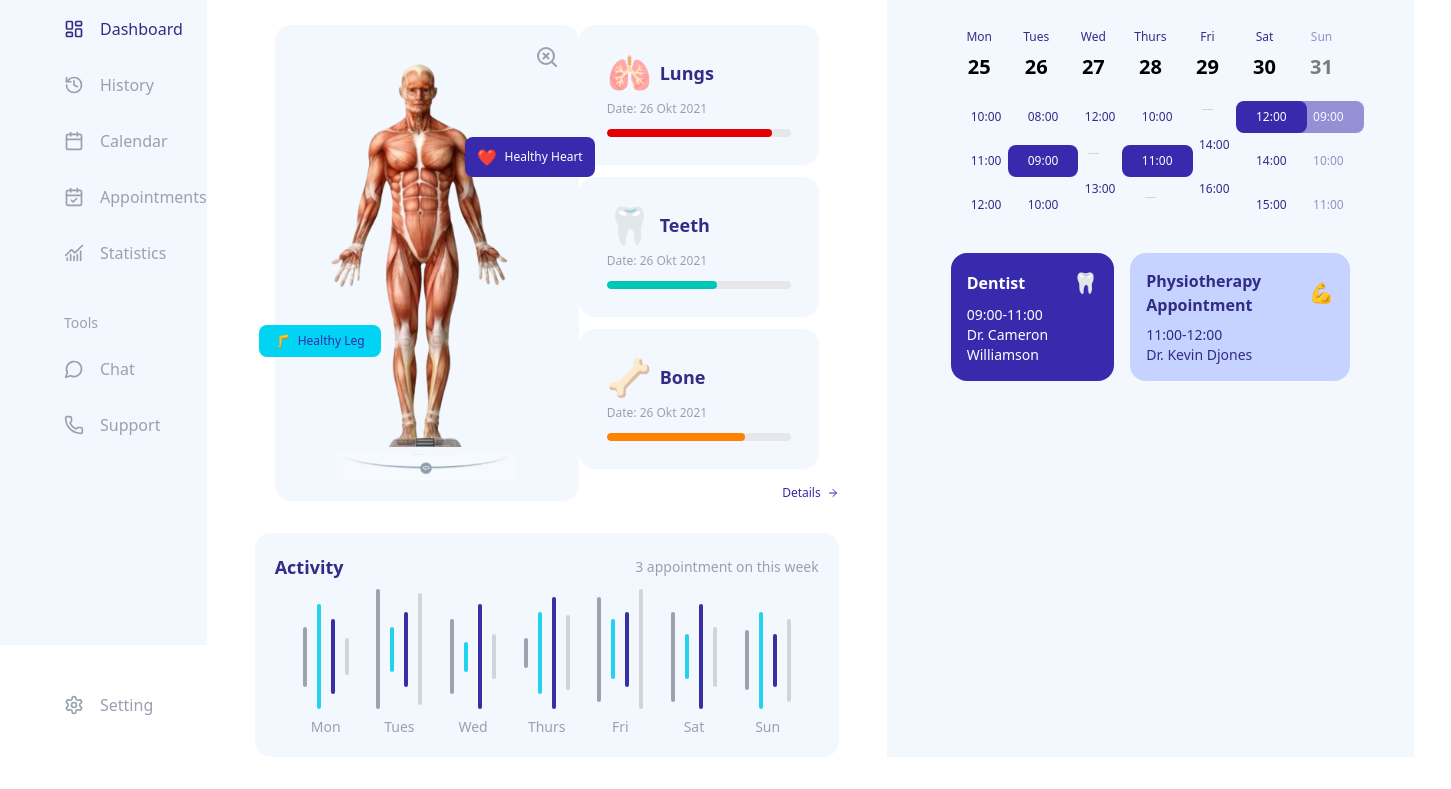
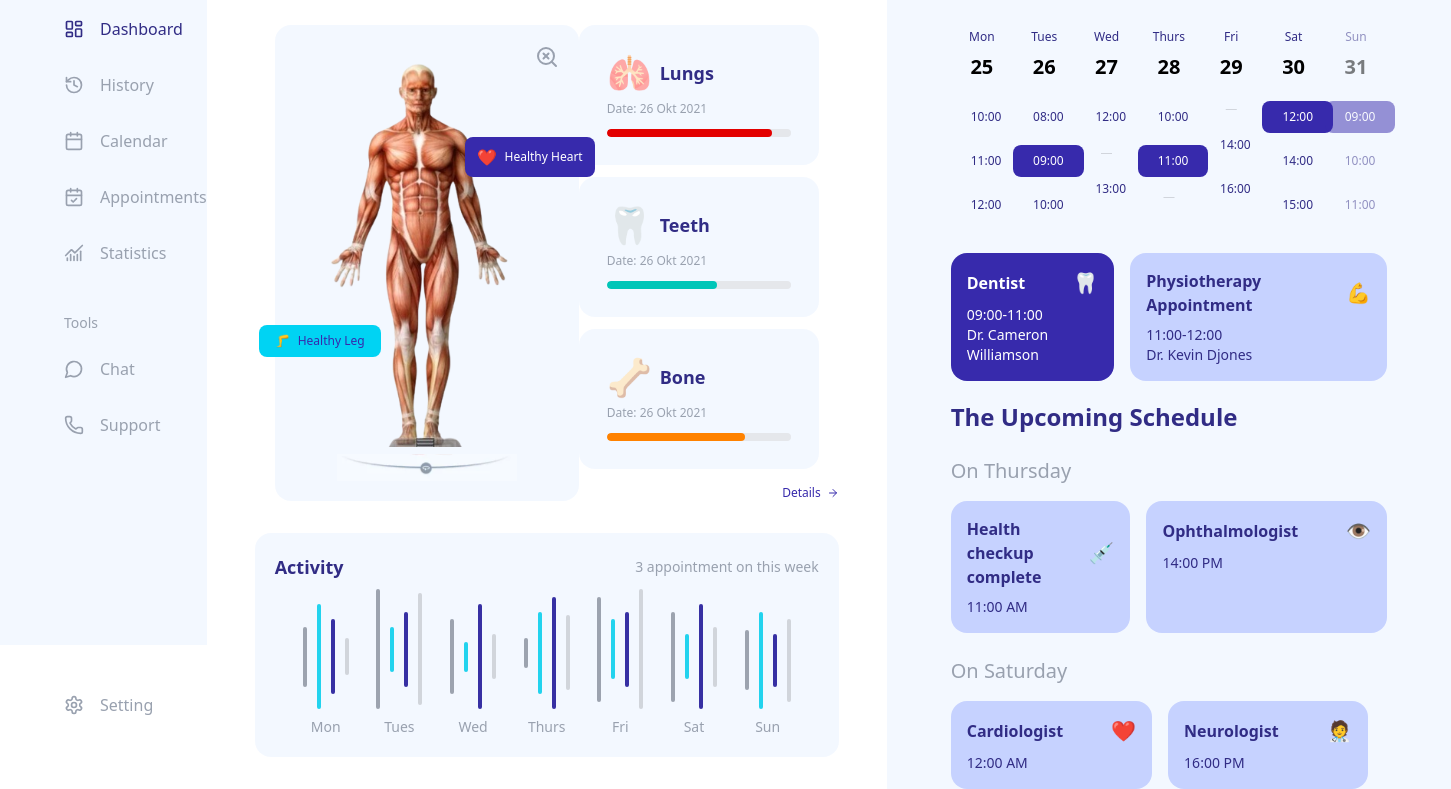
Before and after one commit to SatyabratDeveloper/healthcare-dashboard, a React (Vite) app: page / in a window 1280 px wide. Shown: the part 155-944 px from the top of the page, 1451 px wide, since content can reach past the window. Before the commit the page ends 912 px from the top, so only its background shows below. Built offline with nearby package versions, Linux system fonts and the light colour scheme.

Commit message:
add UpcomingSchedule component

```diff
--- a/src/components/DashboardMainContent/CalendarView/CalendarView.jsx
+++ b/src/components/DashboardMainContent/CalendarView/CalendarView.jsx
@@ -35,7 +35,7 @@ const CalendarView = () => {
   return (
     <>
       {/* Month Heading and Navigation */}
-      <div className="flex justify-between items-center mb-7">
+      <div className="flex justify-between items-center mb-7 max-w-2xl">
         <h3 className="text-lg font-semibold text-indigo-900">October 2021</h3>
         <div className="flex gap-4 text-indigo-900">
           <MoveLeft className="w-7 h-7 cursor-pointer" />
@@ -43,7 +43,7 @@ const CalendarView = () => {
         </div>
       </div>
       {/* Calendar */}
-      <div className="grid grid-cols-7">
+      <div className="grid grid-cols-7 max-w-2xl">
         {calendarData.map(({ day, date, slots, activeSlot, dimmed }, idx) => (
           <div
             key={idx}
--- /dev/null
+++ b/src/components/DashboardMainContent/UpcomingSchedule/UpcomingSchedule.jsx
@@ -0,0 +1,21 @@
+const UpcomingSchedule = ({ primary, title, time, icon }) => {
+  return (
+    <div
+      className={`${
+        primary === "true"
+          ? "bg-indigo-800 text-white"
+          : "bg-indigo-200 text-indigo-900"
+      } rounded-2xl p-4 mt-4`}
+    >
+      <div className="flex justify-between items-center">
+        <span className="font-semibold">{title}</span>
+        <span className="text-xl pl-12">{icon}</span>
+      </div>
+      <div className="mt-2 text-sm font-medium">
+        <div>{time}</div>
+      </div>
+    </div>
+  );
+};
+
+export default UpcomingSchedule;
--- a/src/components/DashboardOverviewPanel/ScheduleOverviewPanel.jsx
+++ b/src/components/DashboardOverviewPanel/ScheduleOverviewPanel.jsx
@@ -1,4 +1,4 @@
-import { CalendarView, SimpleAppointmentCard } from "../";
+import { CalendarView, SimpleAppointmentCard, UpcomingSchedule } from "../";
 const ScheduleOverviewPanel = () => {
   return (
     <div className="bg-blue-50/75 pt-32 px-16">
@@ -22,6 +22,51 @@ const ScheduleOverviewPanel = () => {
           variant="false"
         />
       </div>
+
+      {/* Upcoming Schedule */}
+      <div className="mt-5">
+        <div className="text-indigo-900 text-2xl font-semibold">
+          The Upcoming Schedule
+        </div>
+
+        {/* Upcoming Schedule on Thursday */}
+        <div className="text-gray-400 text-xl font-medium pt-6">
+          On Thursday
+        </div>
+        <div className="flex gap-4">
+          <UpcomingSchedule
+            primary="false"
+            title="Health checkup complete"
+            time="11:00 AM"
+            icon="💉"
+          />
+          <UpcomingSchedule
+            primary="false"
+            title="Ophthalmologist"
+            time="14:00 PM"
+            icon="👁️"
+          />
+        </div>
+
+        {/* Upcoming Schedule on Saturday */}
+        <div className="text-gray-400 text-xl font-medium pt-6">
+          On Saturday
+        </div>
+        <div className="flex gap-4">
+          <UpcomingSchedule
+            primary="false"
+            title="Cardiologist"
+            time="12:00 AM"
+            icon="❤️"
+          />
+          <UpcomingSchedule
+            primary="false"
+            title="Neurologist"
+            time="16:00 PM"
+            icon="🧑‍⚕️"
+          />
+        </div>
+      </div>
     </div>
   );
 };
--- a/src/components/index.js
+++ b/src/components/index.js
@@ -8,6 +8,7 @@ import HealthStatusCard from "./DashboardMainContent/HealthStatusCard/HealthStat
 import ActivityFeed from "./DashboardMainContent/ActivityFeed/ActivityFeed";
 import CalendarView from "./DashboardMainContent/CalendarView/CalendarView";
 import SimpleAppointmentCard from "./DashboardMainContent/SimpleAppointmentCard/SimpleAppointmentCard";
+import UpcomingSchedule from "./DashboardMainContent/UpcomingSchedule/UpcomingSchedule";
 
 export {
   Header,
@@ -20,4 +21,5 @@ export {
   ActivityFeed,
   CalendarView,
   SimpleAppointmentCard,
+  UpcomingSchedule,
 };
```
